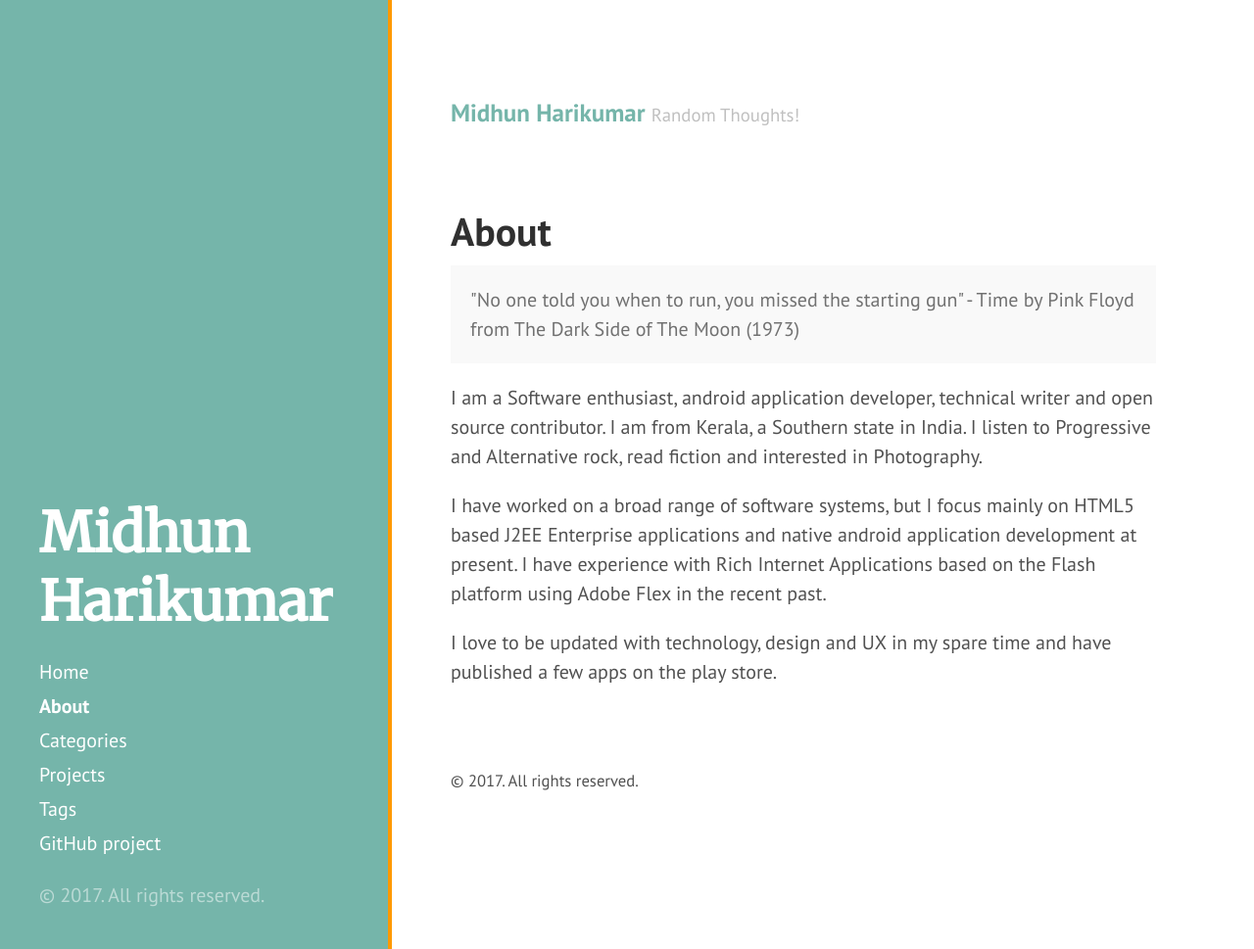
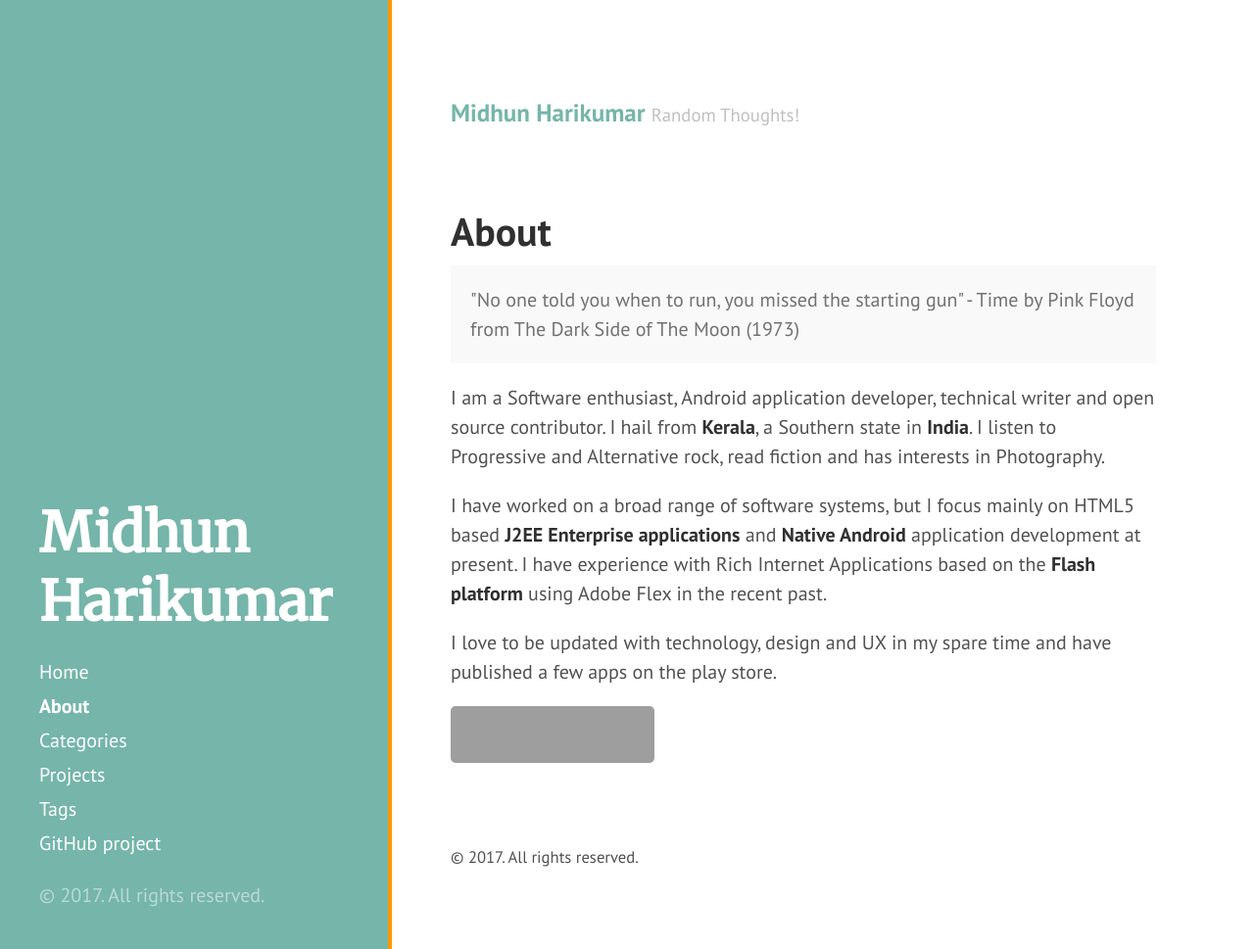
Before and after one commit to midhunhk/midhunhk.github.io, a Jekyll site: the page built from about.md, in a window 1280 px wide and 969 px high. Shown: the whole window at 98% size. Built offline with Jekyll 4.4.1, drawn with Linux system fonts in a browser that asks for light colours; grey boxes are pictures that could not be loaded.

Commit message:
added stackoverflow flair

```diff
--- a/about.md
+++ b/about.md
@@ -7,8 +7,12 @@
   "No one told you when to run, you missed the starting gun" - Time by Pink Floyd from The Dark Side of The Moon (1973)
 </p>
 
-I am a Software enthusiast, android application developer, technical writer and open source contributor. I am from Kerala, a Southern state in India. I listen to Progressive and Alternative rock, read fiction and interested in Photography.
+I am a Software enthusiast, Android application developer, technical writer and open source contributor. I hail from **Kerala**, a Southern state in **India**. I listen to Progressive and Alternative rock, read fiction and has interests in Photography.
 
-I have worked on a broad range of software systems, but I focus mainly on HTML5 based J2EE Enterprise applications and native android application development at present. I have experience with Rich Internet Applications based on the Flash platform using Adobe Flex in the recent past.
+I have worked on a broad range of software systems, but I focus mainly on HTML5 based **J2EE Enterprise applications** and **Native Android** application development at present. I have experience with Rich Internet Applications based on the **Flash platform** using Adobe Flex in the recent past.
 
 I love to be updated with technology, design and UX in my spare time and have published a few apps on the play store.
+
+<a href="http://stackoverflow.com/users/592025/midhunhk">
+<img src="http://stackoverflow.com/users/flair/592025.png" width="208" height="58" alt="profile for midhunhk at Stack Overflow, Q&amp;A for professional and enthusiast programmers" title="profile for midhunhk at Stack Overflow, Q&amp;A for professional and enthusiast programmers">
+</a>
```
